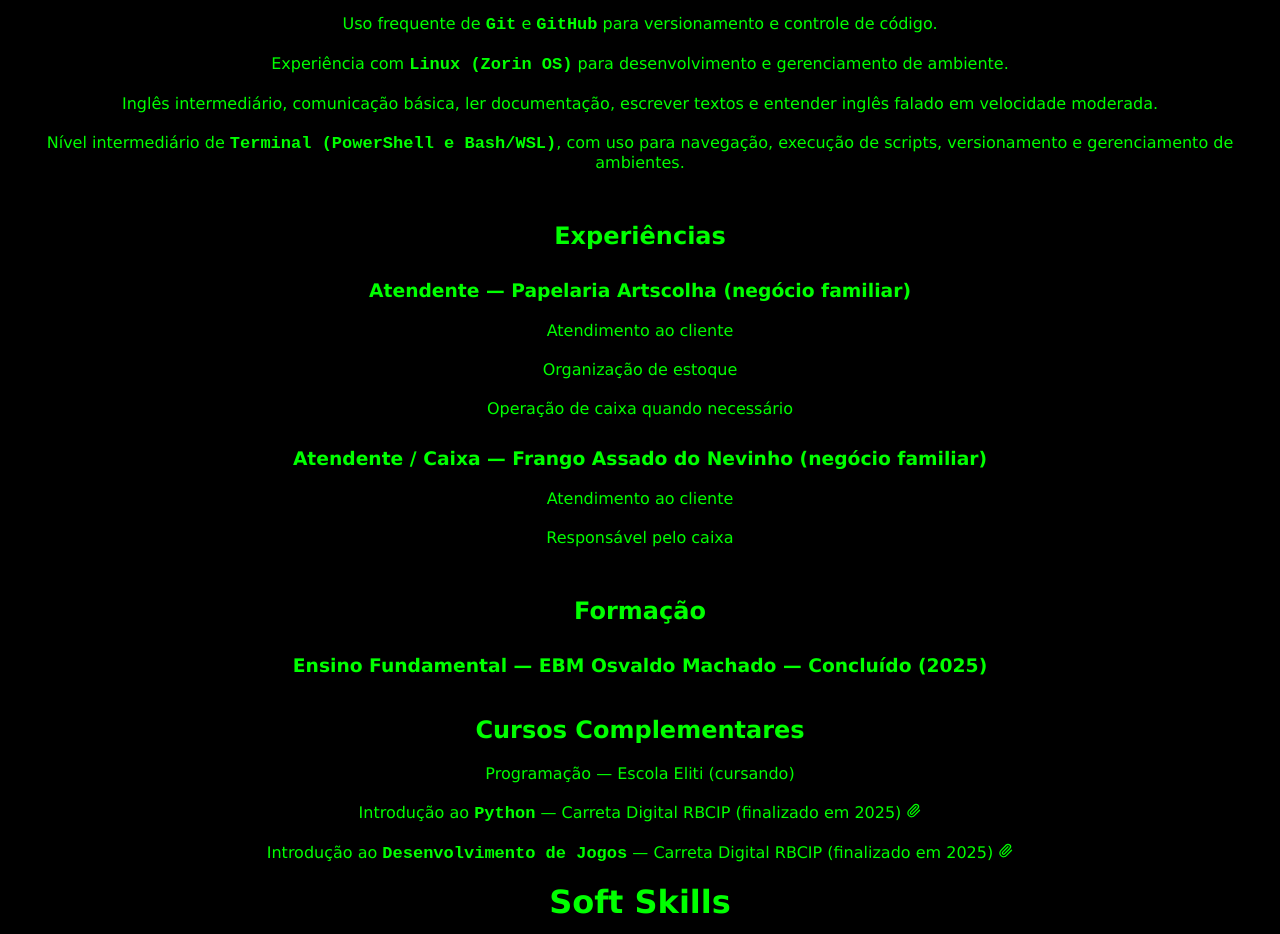
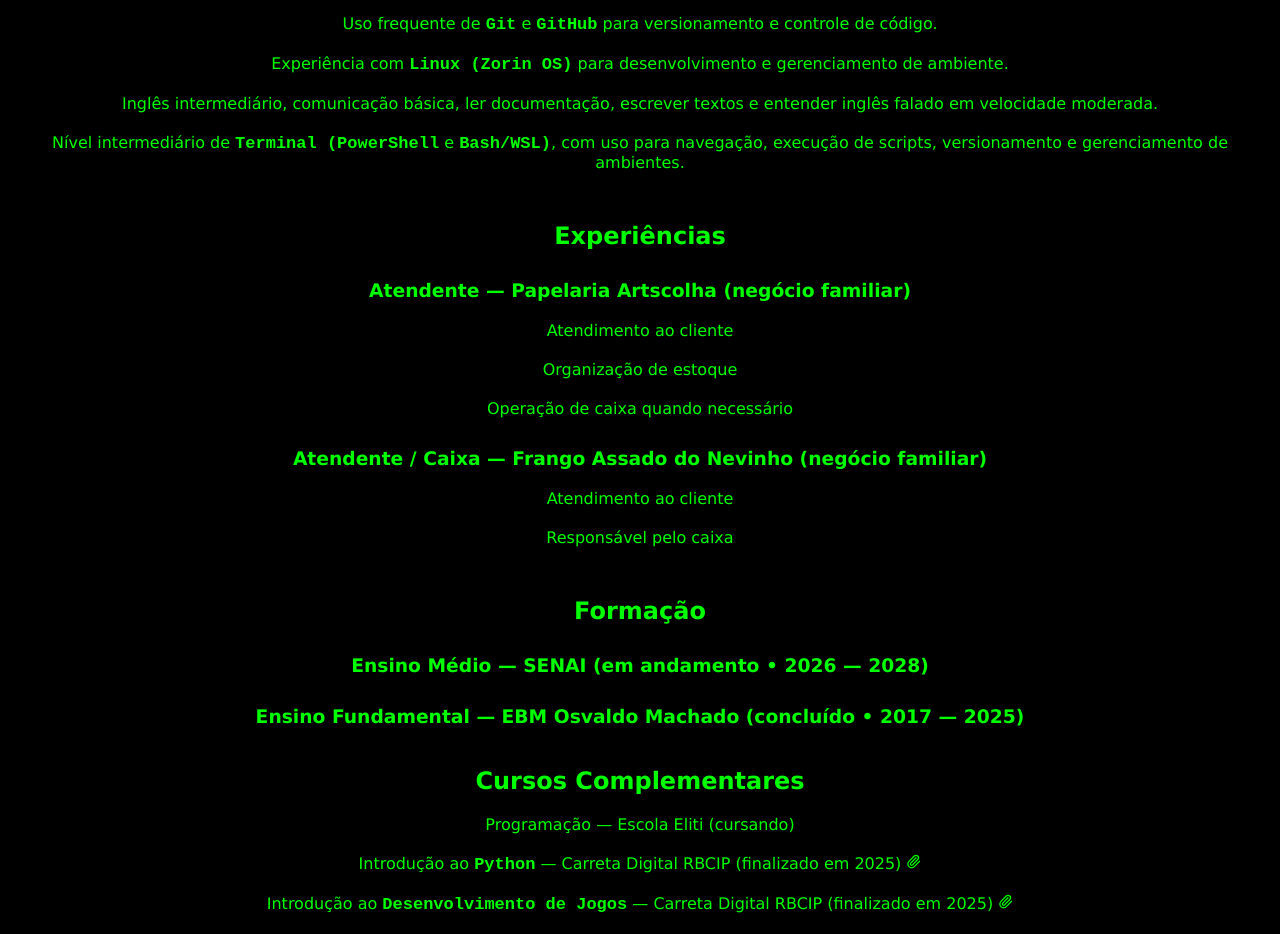
Before and after one commit to Igor-Dias-2010/curriculo, a Next.js app: page / in a window 1280 px wide. Shown: the part 700-1634 px from the top of the page. Built offline with nearby package versions, Linux system fonts and the light colour scheme.

Commit message:
ajustei algumas coisas

```diff
--- a/app/formacao.jsx
+++ b/app/formacao.jsx
@@ -7,13 +7,14 @@
     return (
         <div className="main">
             <h2>Formação</h2>
-            <h3>Ensino Fundamental — EBM Osvaldo Machado — Concluído (2025) </h3>
+            <h3>Ensino Médio — SENAI (em andamento &bull; 2026 — 2028)</h3>
+            <h3>Ensino Fundamental — EBM Osvaldo Machado (concluído &bull; 2017 — 2025)</h3>
 
             <h2 className="subtitulo">Cursos Complementares</h2>
             <p>Programação — Escola Eliti (cursando)</p>
             <p>Introdução ao <span className="code">Python</span> — Carreta Digital RBCIP (finalizado em 2025) <Link href={"/certificados/python"} target="_blank" rel="noopener noreferrer"><Paperclip className="paperClip" size={15} /></Link></p>
-
             <p>Introdução ao <span className="code">Desenvolvimento de Jogos</span> — Carreta Digital RBCIP (finalizado em 2025) <Link href={"/certificados/game-dev"} target="_blank" rel="noopener noreferrer"><Paperclip className="paperclip" size={15} /></Link></p>
+            <p>Curso de <span className="code">Python</span> — Hashtag Programação (finalizado em 2026)</p>
 
         </div>
     )
--- a/app/habilidades.jsx
+++ b/app/habilidades.jsx
@@ -10,7 +10,7 @@
             <p>Uso frequente de <span className="code">Git</span> e <span className="code">GitHub</span> para versionamento e controle de código.</p>
             <p>Experiência com <span className="code">Linux (Zorin OS)</span> para desenvolvimento e gerenciamento de ambiente.</p>
             <p>Inglês intermediário, comunicação básica, ler documentação, escrever textos e entender inglês falado em velocidade moderada.</p>
-            <p>Nível intermediário de <span className="code">Terminal (PowerShell e Bash/WSL)</span>, com uso para navegação, execução de scripts, versionamento e gerenciamento de ambientes.</p>
+            <p>Nível intermediário de <span className="code">Terminal (PowerShell</span> e <span className="code">Bash/WSL)</span>, com uso para navegação, execução de scripts, versionamento e gerenciamento de ambientes.</p>
         </div>
     )
 }
```
